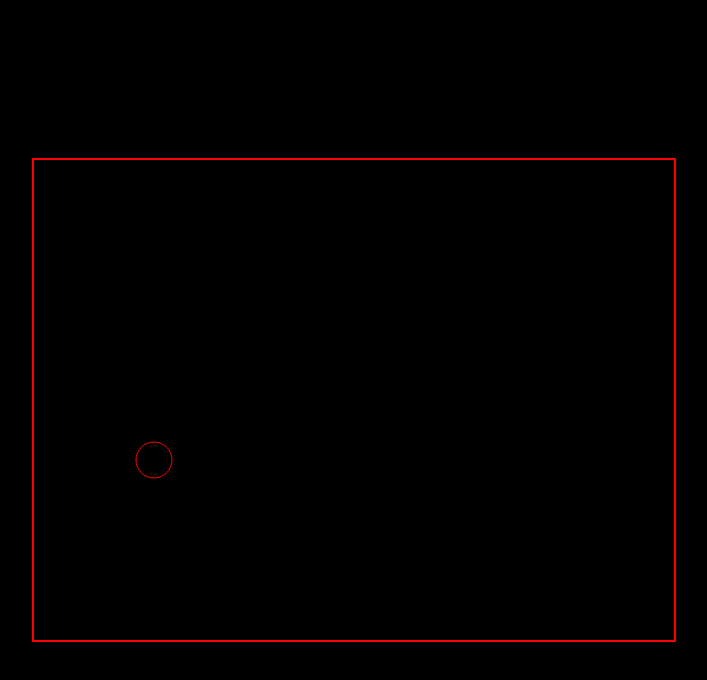
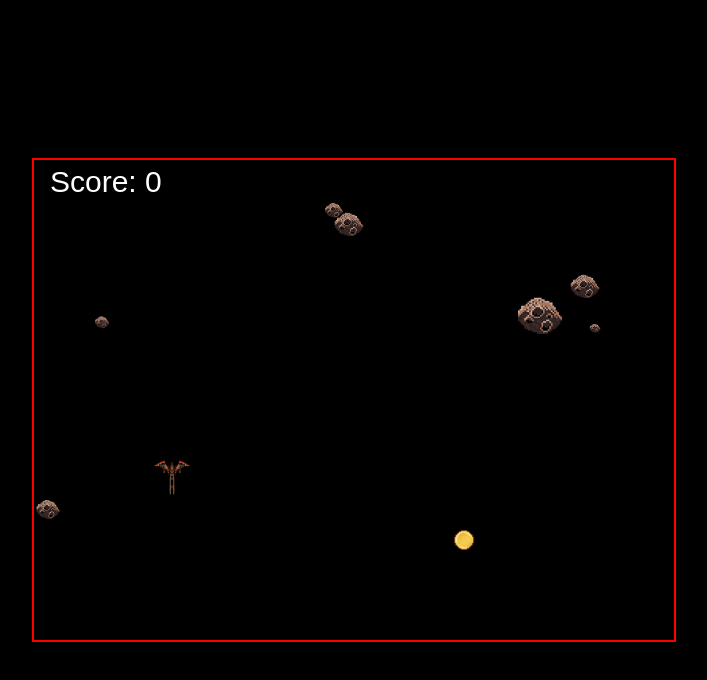
Before and after one commit to fjellen/JS-game-06-04, a plain HTML site: page index.html in a window 1280 px wide. Shown: the whole page, without its empty margins (286-993 px from the left). Drawn offline with Linux system fonts and the light colour scheme.

Commit message:
mycket ändringar

```diff
--- a/classes/Coin.js
+++ b/classes/Coin.js
@@ -0,0 +1,43 @@
+class Coin extends GameObject {
+    constructor(x, y, ctx, game) {
+        super(x, y, ctx);
+        this.game = game;
+        this.radius = 30;
+        this.width = this.radius * 2;
+        this.height = this.width;
+    }
+
+    draw() {
+        this.ctx.drawImage(
+            COIN_IMAGE,
+            this.x,
+            this.y,
+            this.width,
+            this.height
+        );
+    }
+
+    update() {
+        this.game.gameObjects.forEach(function(gameObject){
+            if(gameObject.constructor.name === "Player") {
+
+                if ((this.y - this.radius) <= gameObject.y + gameObject.radius) {
+
+                    if ((this.y + this.radius) >= gameObject.y - gameObject.radius) {
+
+
+                        if ((this.x - this.radius) <= gameObject.x + gameObject.radius) {
+
+                            if ((this.x + this.radius) >= gameObject.x - gameObject.radius) {
+                                this.game.whenCoinRemoved();
+                                this.game.removeObject(this);
+                            }
+
+                        }
+                    }
+
+                }
+            }
+        }.bind(this)    );
+    }
+}
--- a/classes/Ememy.js
+++ b/classes/Ememy.js
@@ -0,0 +1,28 @@
+class Enemy extends GameObject {
+    constructor(x, y, ctx, game, width, height) {
+        super(x, y, ctx);
+        this.game = game;
+        this.radius = getRandomNumber(5, 30);
+        this.width = this.radius * 2;
+        this.height = this.width;
+        this.speed = getRandomNumber(1, 5);
+    }
+
+    draw() {
+        this.ctx.drawImage(
+            ASTEROID_IMAGE,
+            this.x,
+            this.y,
+            this.width,
+            this.height
+        );
+    }
+
+    update() {
+        this.y += this.speed;
+
+        if (this.y + this.height > 480) {
+            this.game.removeObject(this);
+        }
+    }
+}
--- a/classes/Game.js
+++ b/classes/Game.js
@@ -2,12 +2,27 @@ class Game {
     constructor(ctx) {
         this.gameObjects = [];
         this.level = 0;
+        this.score = 0;
 
         this.ctx = ctx;
 
-        const player = new Player(120, 300, ctx);
+        const player = new Player(120, 300, ctx, this);
 
         this.gameObjects.push(player);
+
+        this.gameObjects.push(new Coin(400, 350, ctx, this))
+
+        this.keys = {};
+
+        document.addEventListener("keydown", function(event){
+            this.keys[event.key] = true;
+
+        }.bind(this) )
+
+        document.addEventListener("keyup", function(event){
+            delete this.keys[event.key];
+
+        }.bind(this) )
     }
 
     draw() {
@@ -15,18 +30,55 @@ class Game {
         this.ctx.fillRect(0, 0, 640, 480);
         this.gameObjects.forEach(function(obj){
             obj.draw();
-        })
+        });
+
+        this.drawScore();
     }
 
     update() {
+        if (this.gameObjects.length < 10){
+
+            if (getRandomNumber(0, 12) === 1){
+            this.insertEnemy();
+            }
+        }
         this.gameObjects.forEach(function(obj){
             obj.update();
         })
         requestAnimationFrame(() => this.update());
         this.draw();
+
     }
 
     start() {
         this.update();
     }
+
+    removeObject(obj) {
+        this.gameObjects = this.gameObjects.filter(gameObj => gameObj != obj);
+    }
+
+    whenCoinRemoved() {
+        const x = getRandomNumber(0, 640);
+        const y = getRandomNumber(0, 480);
+        this.gameObjects.push(new Coin(x, y, ctx, this));
+
+        this.score +=1;
+    }
+
+    insertEnemy() {
+        const x = getRandomNumber(0, 640);
+        const y = -128;
+        this.gameObjects.push(new Enemy(x, y, ctx, this, 32, 32));
+    }
+
+    drawScore() {
+        this.ctx.font = "30px Arial";
+        this.ctx.fillStyle = "white";
+        this.ctx.fillText(`Score: ${this.score}`, 16, 32);
+    }
+
+    whenEnemyHits() {
+        this.score = 0;
+    }
 }
--- a/classes/Player.js
+++ b/classes/Player.js
@@ -1,16 +1,58 @@
 class Player extends GameObject {
-    constructor(x, y, ctx) {
+    constructor(x, y, ctx, game) {
         super(x, y, ctx);
+        this.game = game;
+        this.radius = 18;
+        this.width = this.radius * 2;
+        this.height = this.width;
     }
 
     draw() {
-        this.ctx.beginPath();
-        this.ctx.arc(this.x, this.y, 18, 0, 2 * Math.PI);
-        this.ctx.strokeStyle = "red";
-        this.ctx.stroke();
+        this.ctx.drawImage(
+            PLAYER_IMAGE,
+            this.x,
+            this.y,
+            this.width,
+            this.height
+        );
     }
 
     update() {
+        if (this.game.keys["d"]) {
+            this.x += 3;
+        }
 
+        if (this.game.keys["a"]) {
+            this.x -= 3;
+        }
+
+        if (this.game.keys["w"]) {
+            this.y -= 3;
+        }
+
+        if (this.game.keys["s"]) {
+            this.y += 3;
+        }
+
+        this.game.gameObjects.forEach(function(gameObject){
+            if(gameObject.constructor.name === "Enemy") {
+
+                if ((this.y - this.radius) <= gameObject.y + gameObject.radius) {
+
+                    if ((this.y + this.radius) >= gameObject.y - gameObject.radius) {
+
+
+                        if ((this.x - this.radius) <= gameObject.x + gameObject.radius) {
+
+                            if ((this.x + this.radius) >= gameObject.x - gameObject.radius) {
+                                this.game.whenEnemyHits();
+                            }
+
+                        }
+                    }
+
+                }
+            }
+        }.bind(this)    );
     }
 }
--- a/helpers.js
+++ b/helpers.js
@@ -0,0 +1,3 @@
+function getRandomNumber(min, max) {
+    return Math.floor(Math.random() * (max - min)) + min;
+}
--- /dev/null
+++ b/images.js
@@ -0,0 +1,8 @@
+const ASTEROID_IMAGE = new Image();
+ASTEROID_IMAGE.src = "Asteroid Brown.png";
+
+const PLAYER_IMAGE = new Image();
+PLAYER_IMAGE.src = "ship2.png";
+
+const COIN_IMAGE = new Image();
+COIN_IMAGE.src = "coin01.gif";
--- a/index.html
+++ b/index.html
@@ -6,9 +6,13 @@
     <meta name="viewport" content="width=device-width, initial-scale=1.0">
     <title>JS-Game</title>
     <link rel="stylesheet" href="style.css">
+    <script src="images.js"></script>
+    <script src="helpers.js"></script>
     <script src="classes/Game.js"></script>
     <script src="classes/GameObject.js"></script>
     <script src="classes/Player.js"></script>
+    <script src="classes/Coin.js"></script>
+    <script src="classes/Ememy.js"></script>
 
 </head>
 <body>
```
Also changed, not shown: Asteroid Brown.png (added), Coin.png (added), coin01.gif (added), ship2.png (added).
